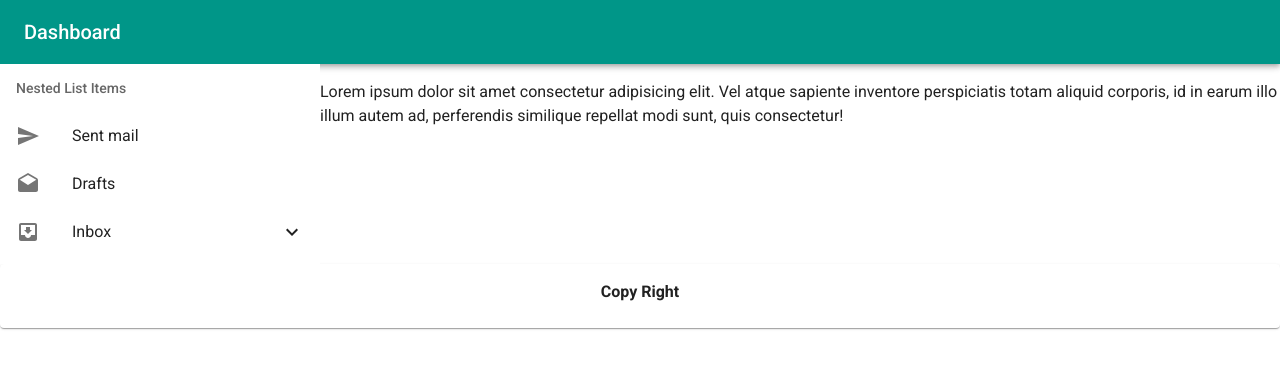
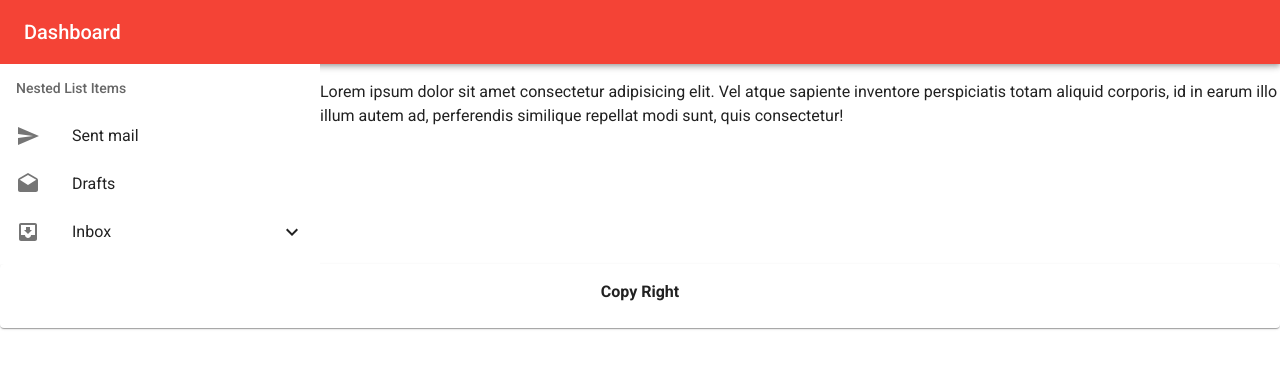
Before and after one commit to masihgh/dashboard-mui-nextjs-ts, a Next.js app: page / in a window 1280 px wide. Shown: the top 368 px of the page. Built offline with nearby package versions, Linux system fonts and the light colour scheme.

Commit message:
rolling back

```diff
--- a/src/components/ThemeRegistry/theme.ts
+++ b/src/components/ThemeRegistry/theme.ts
@@ -1,6 +1,6 @@
 import { Roboto } from 'next/font/google';
 import { createTheme } from '@mui/material/styles';
-import { blue, teal } from '@mui/material/colors';
+import { lime, purple, red } from '@mui/material/colors';
 
 const roboto = Roboto({
   weight: ['300', '400', '500', '700'],
@@ -10,12 +10,24 @@ const roboto = Roboto({
 
 const theme = createTheme({
   palette: {
-    primary: teal,
-    secondary: blue,
+    mode: 'light',
+    primary: red,
+    secondary: purple,
   },
   typography: {
     fontFamily: roboto.style.fontFamily,
   },
+  components: {
+    MuiAlert: {
+      styleOverrides: {
+        root: ({ ownerState }) => ({
+          ...(ownerState.severity === 'info' && {
+            backgroundColor: '#60a5fa',
+          }),
+        }),
+      },
+    },
+  },
 });
 
 export default theme;
```
Also changed, not shown: src/components/ThemeChanger/DarkModeButton.tsx (deleted), src/components/ThemeChanger/ThemeContext.tsx (deleted).
